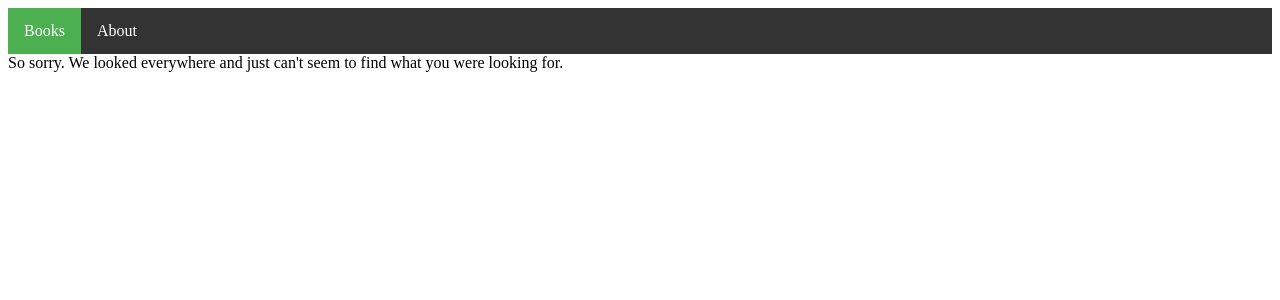
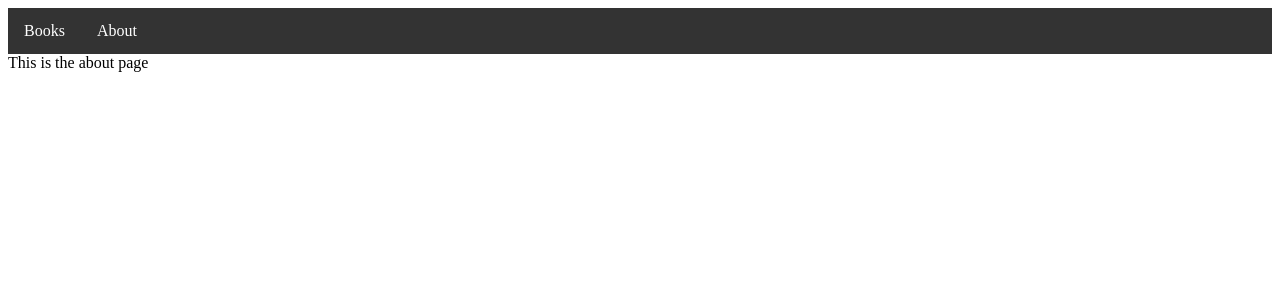
Before and after one commit to workshops-de/vuejs3-vite-typescript-workshop, a Vue app: page /AboutPage in a window 1280 px wide. Shown: the top 300 px of the page. Built offline with nearby package versions, Linux system fonts and the light colour scheme.

Commit message:
Add router links

```diff
--- a/src/components/AppNavigation.vue
+++ b/src/components/AppNavigation.vue
@@ -1,7 +1,7 @@
 <template>
   <ul>
-    <li><a class="active" href="#books">Books</a></li>
-    <li><a href="#about">About</a></li>
+    <li><router-link active-class="active" to="/books">Books</router-link></li>
+    <li><router-link active-class="active" to="/about">About</router-link></li>
   </ul>
 </template>
 
--- a/src/router.ts
+++ b/src/router.ts
@@ -5,6 +5,7 @@ import {
 } from "vue-router";
 import BookList from "@/views/BookList.vue";
 import NotFound from "@/views/NotFound.vue";
+import AboutPage from "@/views/AboutPage.vue";
 
 const routes: Array<RouteRecordRaw> = [
   {
@@ -15,6 +16,11 @@ const routes: Array<RouteRecordRaw> = [
     path: "/books",
     name: "Books",
     component: BookList,
+  },
+  {
+    path: "/AboutPage",
+    name: "About",
+    component: AboutPage,
   },
   {
     path: "/:pathMatch(.*)*",
--- /dev/null
+++ b/src/views/AboutPage.vue
@@ -0,0 +1 @@
+<template>This is the about page</template>
```
